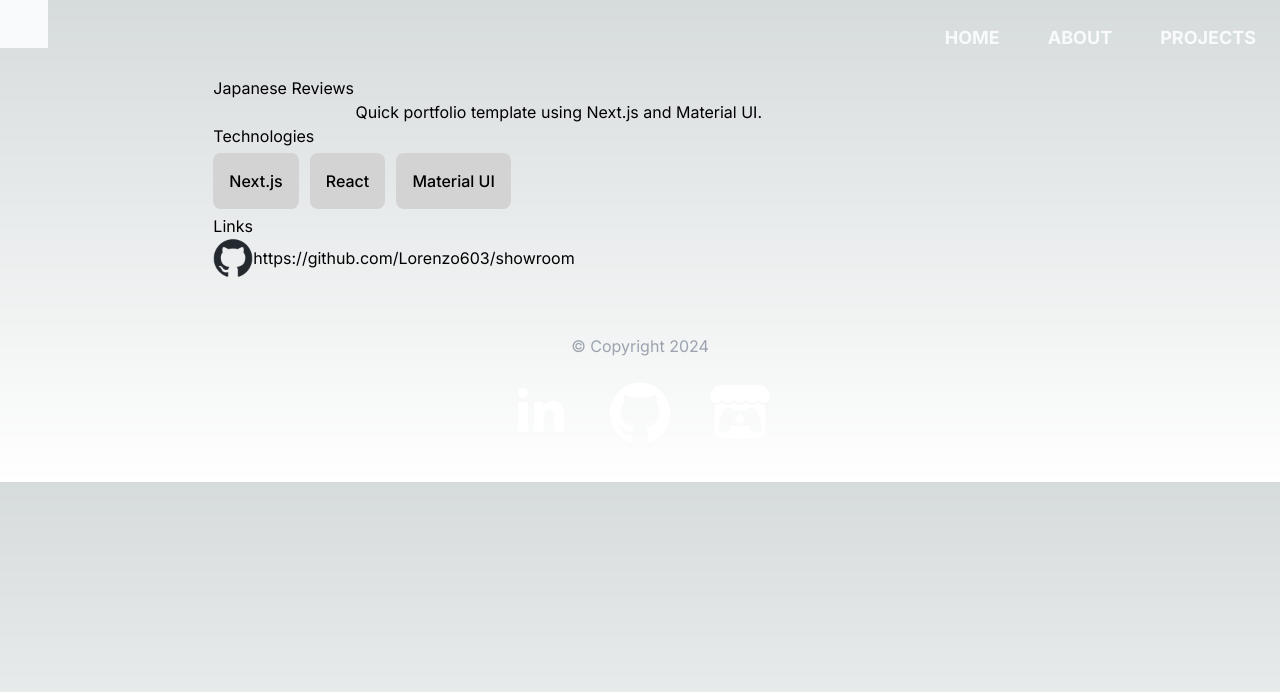
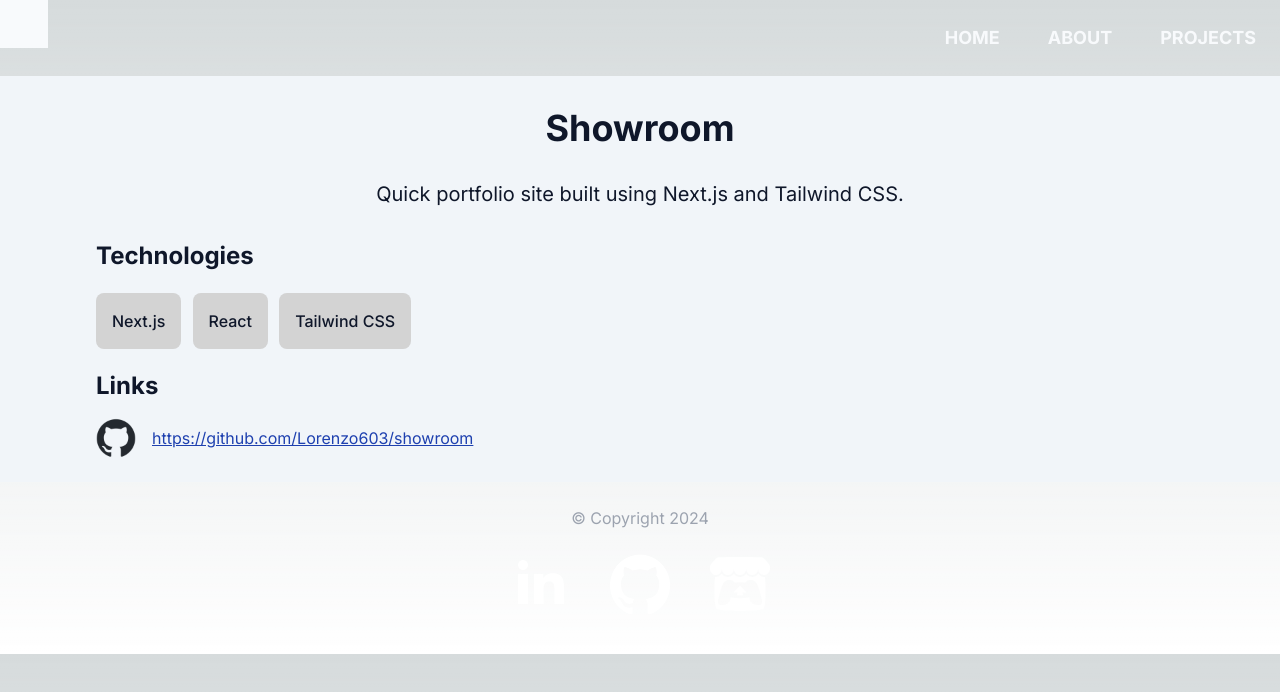
Before and after one commit to Lorenzo603/showroom, a Next.js app: page /project/showroom in a window 1280 px wide. Shown: the top 692 px of the page. Built offline with nearby package versions, Linux system fonts and the light colour scheme; no server answers.

Commit message:
converted showroom page

```diff
--- a/src/app/project/showroom/page.js
+++ b/src/app/project/showroom/page.js
@@ -1,64 +1,63 @@
-import { Grid } from "@mui/material";
-import styles from "../styles.module.css"
 import Link from "next/link";
 import Image from "next/image";
-import ProjectImage from "@/components/ProjectImage";
+
+export const metadata = {
+    title: 'Showroom Project',
+    description: 'Quick portfolio site built using Next.js and Tailwind CSS',
+}
 
 export default function ProjectPage({ params }) {
 
     function getTechnologies() {
         return [
-            'Next.js', 'React', 'Material UI',
+            'Next.js', 'React', 'Tailwind CSS',
         ]
     }
 
     return (
+        <main>
+            <div className='bg-slate-100 text-slate-900'>
+                <div className="flex flex-col items-center">
+                    <h1 className='text-4xl font-bold text-center p-8'>Showroom</h1>
+                    <p className="text-xl px-12 sm:px-24">
+                        Quick portfolio site built using Next.js and Tailwind CSS.
+                    </p>
+                </div>
 
-        <Grid item xs={12}>
-            <section className={styles.project_content}>
-                <Grid container justifyContent="center">
-                    <Grid item xs={8}>
-                        <Grid container direction="column">
-
-                            <h1 className={styles.project_h1}>Japanese Reviews</h1>
-                            <Grid container justifyContent="center" className={styles.project_section}>
-                                <Grid item xs={8}>
-                                    <p>
-                                        Quick portfolio template using Next.js and Material UI.
-                                    </p>
-                                </Grid>
-                            </Grid>
-
-                            <h2 className={styles.project_h2}>Technologies</h2>
-                            <Grid item xs={12}>
-                                <Grid container justifyContent="flex-start">
+                <div className="px-12 sm:px-24">
+                    <section>
+                        <h2 className="text-2xl font-bold py-4 mt-4">Technologies</h2>
+                        <div className="flex flex-wrap">
                             {getTechnologies().map(tech => {
                                 return (
                                     <span key={tech} className='skill'>{tech}</span>
                                 );
                             })}
-                                </Grid>
-                            </Grid>
+                        </div>
+                    </section>
 
-                            <h2 className={styles.project_h2}>Links</h2>
-                            <Grid container alignItems="center" style={{ marginBottom: "2em" }}>
+                    <section>
+                        <h2 className="text-2xl font-bold py-4">Links</h2>
+                        <div className="flex flex-wrap items-center gap-4 pb-6">
                             <Link target="_blank" href="https://github.com/Lorenzo603/showroom">
                                 <Image
                                     src="/img/social/github-logo-black.png"
                                     width={40}
                                     height={40}
+                                    style={{ width: "40px", height: "40px" }}
                                     alt="Showroom GitHub link"
                                 />
                             </Link>
-                                <Link target="_blank" href="https://github.com/Lorenzo603/showroom">
+                            <Link target="_blank" className="underline text-blue-800" href="https://github.com/Lorenzo603/showroom">
                                 https://github.com/Lorenzo603/showroom
                             </Link>
-                            </Grid>
-                        </Grid>
-                    </Grid>
-                </Grid>
+                        </div>
                     </section>
-        </Grid>
+                </div>
+
+            </div>
+
+        </main >
 
     )
 
--- a/src/app/project/trader-bot/page.js
+++ b/src/app/project/trader-bot/page.js
@@ -1,5 +1,10 @@
 import Link from "next/link";
 import ProjectImage from "@/components/ProjectImage";
+
+export const metadata = {
+    title: 'Trader Bot Project',
+    description: 'Backtest trading strategies and place real orders on Crypto and Stock exchanges',
+}
 
 export default function ProjectPage({ params }) {
 
```
Lines whose indentation alone changed are shown as unchanged.
